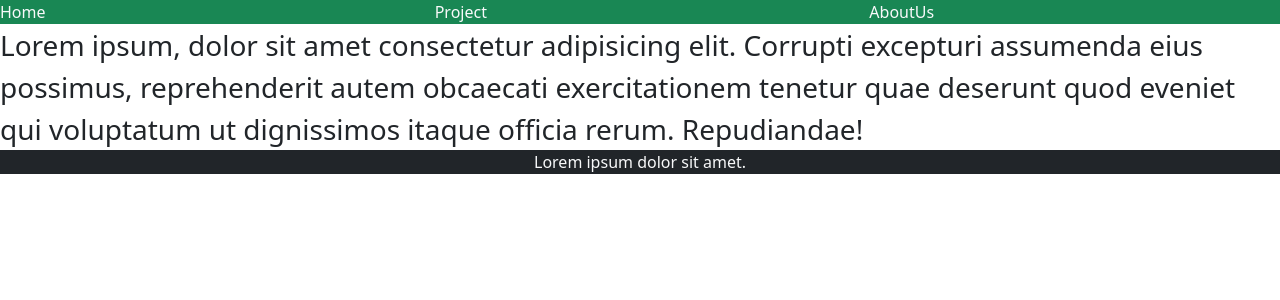
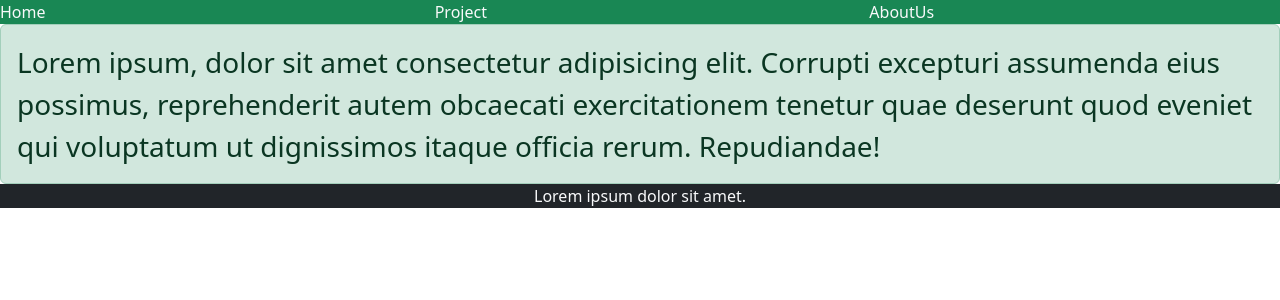
Before and after one commit to umeshtambat/third-react, a React (Create React App) app: page / in a window 1280 px wide. Shown: the top 300 px of the page. Built offline with nearby package versions, Linux system fonts and the light colour scheme.

Commit message:
breaking task into smaller task

```diff
--- a/src/App.js
+++ b/src/App.js
@@ -26,7 +26,7 @@ function AppHeader() {
 function AppBody() {
   return (
     <>
-      <div className="alert-success fs-3 mb-0">
+      <div className="alert alert-success fs-3 mb-0">
         Lorem ipsum, dolor sit amet consectetur adipisicing elit. Corrupti
         excepturi assumenda eius possimus, reprehenderit autem obcaecati
         exercitationem tenetur quae deserunt quod eveniet qui voluptatum ut
```
